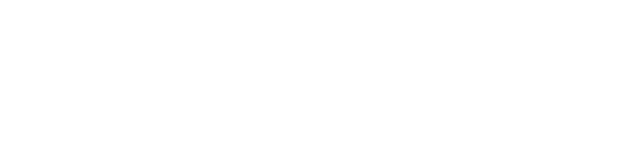
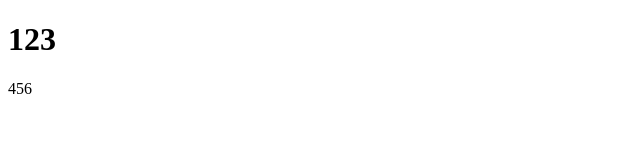
Before and after one commit to h777797/Bshop, a plain HTML site: page index.html in a window 1280 px wide. Shown: the whole page, without its empty margins (0-640 px from the left). Drawn offline with Linux system fonts and the light colour scheme.

Commit message:
新增段落

```diff
--- a/index.html
+++ b/index.html
@@ -3,7 +3,8 @@
 <head>
     <meta charset="UTF-8">
     <title>我的麵包店</title>
-</head>
+<h1>123</h1>
+<p>456</p>
 <body>
 
 </body>
```
